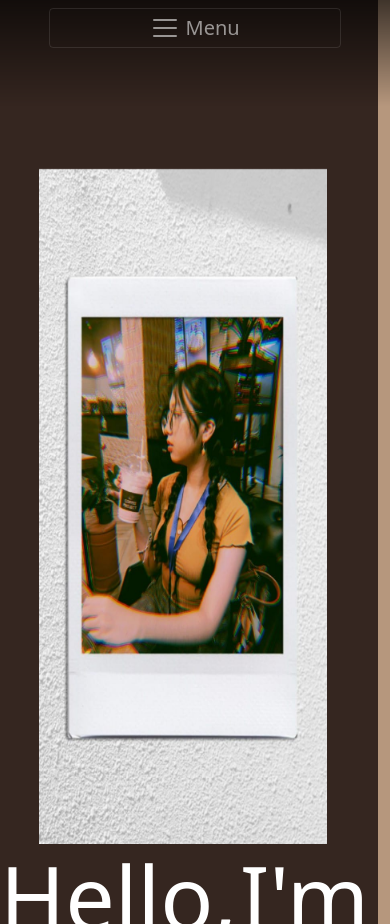
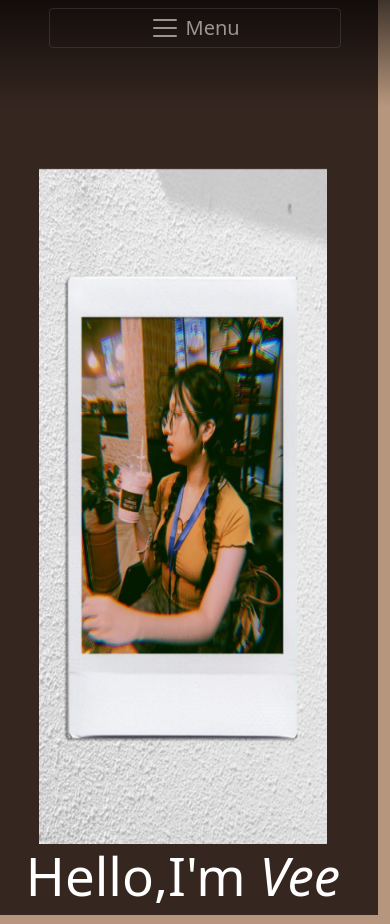
Before and after one commit to venuseras21/venuseras21.github.io, a PHP site: page / in a window 390 px wide. Shown: the top 924 px of the page. Run offline with PHP 8.4, Linux system fonts and the light colour scheme; some libraries are stand-ins or nearby versions; grey boxes are pictures that could not be loaded.

Commit message:
Update style.css
centered hi aym vee

```diff
--- a/css/style.css
+++ b/css/style.css
@@ -82,7 +82,8 @@ a.dropdown-item:hover {
   }
   .htxtContainer {
     display: inline-flex;
-    font-size: 5em;
+    font-size: 3em;
+    justify-content: center
   }
   .aboutMeDiv h1 {
     font-size: 150%;
```
